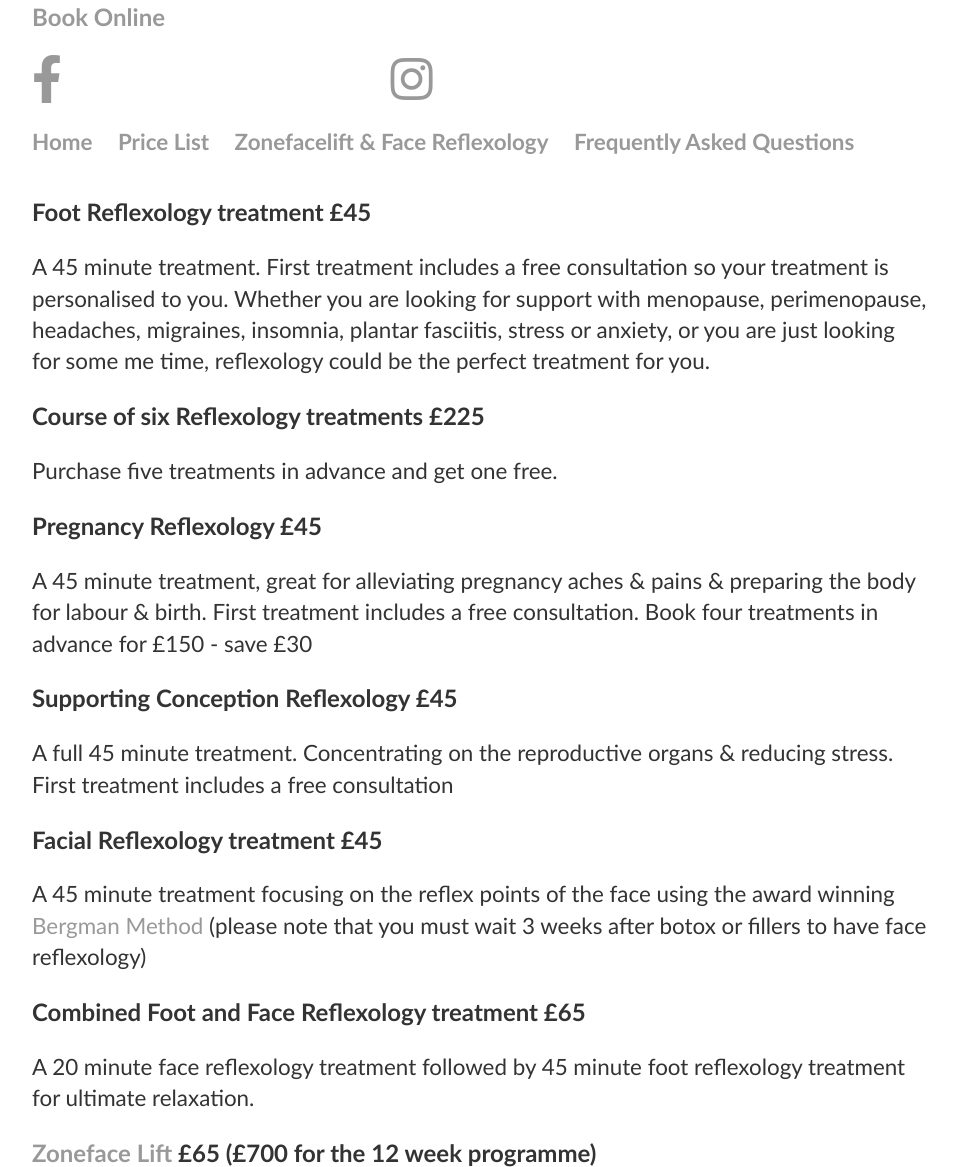
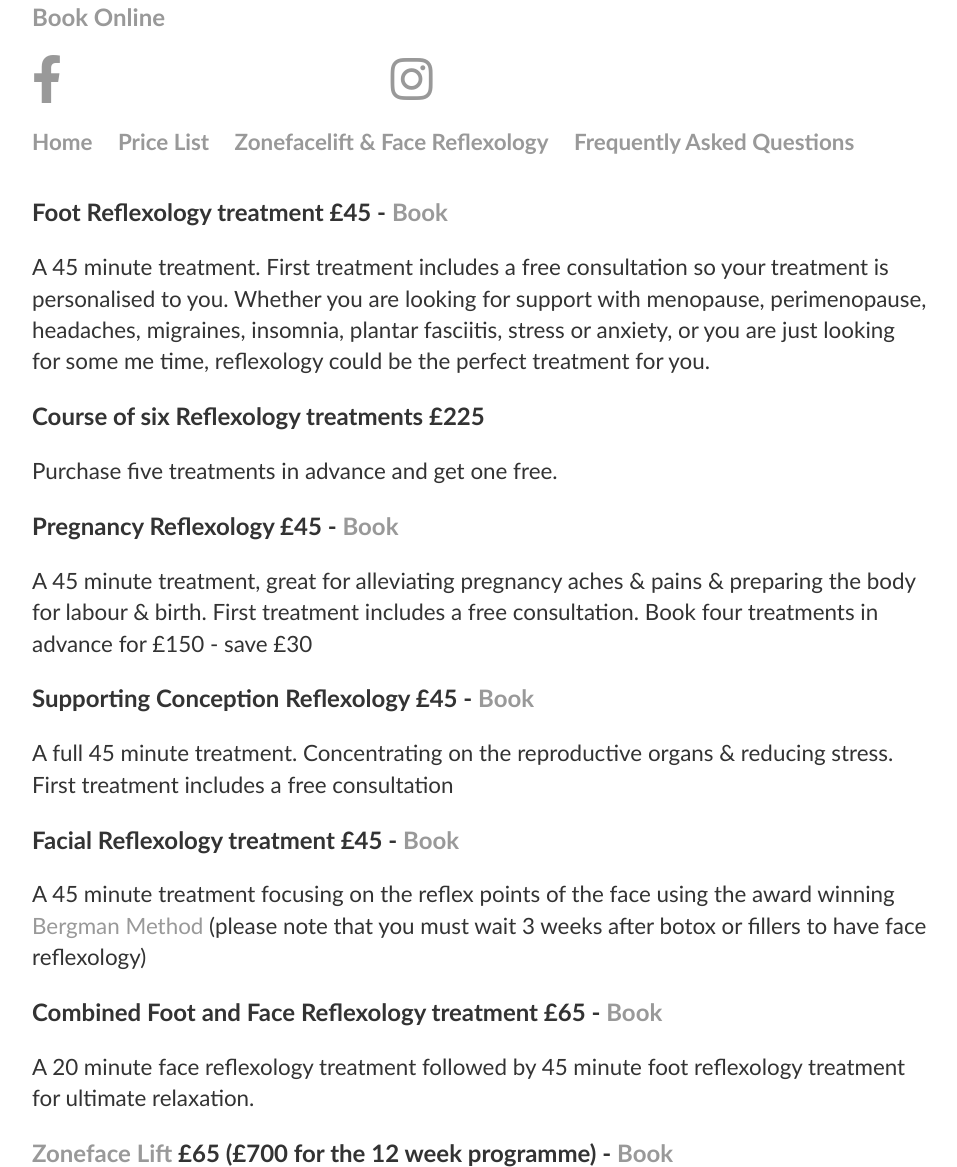
Before and after one commit to Rednax-lab/rednax-lab.github.io, a Jekyll site: the page built from prices.html, in a window 1280 px wide and 1400 px high. Shown: the part 233-1400 px from the top of the window, without its empty margins (160-1117 px from the left). Built offline with Jekyll 4.4.1, drawn with Linux system fonts in a browser that asks for light colours; nearby versions of some CDN libraries.

Commit message:
Update prices.html

```diff
--- a/prices.html
+++ b/prices.html
@@ -4,19 +4,19 @@ title: Price List
 ---
 <div class="prices">
 	<section class="text with images">
-		<h2>Foot Reflexology treatment £45</h2>
+		<h2>Foot Reflexology treatment £45 - <a href="https://www.fresha.com/a/carshalton-reflexology-wallington-park-lane-mr8ausql/booking?menu=true&pId=1384912&fbclid=PAY2xjawG6qmdleHRuA2FlbQIxMAABpsArgp00PbGOdbwuW-AMQS1Hl8HjKkzwJXIBU9EAzrQjSqmkmJrnyPpK0g_aem_SYo8Aq8qtKz7NAJwznRmRg">Book</a></h2>
 		<p>A 45 minute treatment. First treatment includes a free consultation so your treatment is personalised to you. Whether you are looking for support with menopause, perimenopause, headaches, migraines, insomnia, plantar fasciitis, stress or anxiety, or you are just looking for some me time, reflexology could be the perfect treatment for you.</p>
 		<h2>Course of six Reflexology treatments £225</h2>
 		<p>Purchase five treatments in advance and get one free.</p>
-    		<h2>Pregnancy Reflexology £45</h2>
+    		<h2>Pregnancy Reflexology £45 - <a href="https://www.fresha.com/a/carshalton-reflexology-wallington-park-lane-mr8ausql/booking?menu=true&pId=1384912&fbclid=PAY2xjawG6qmdleHRuA2FlbQIxMAABpsArgp00PbGOdbwuW-AMQS1Hl8HjKkzwJXIBU9EAzrQjSqmkmJrnyPpK0g_aem_SYo8Aq8qtKz7NAJwznRmRg">Book</a></h2>
     		<p>A 45 minute treatment, great for alleviating pregnancy aches & pains & preparing the body for labour & birth. First treatment includes a free consultation. Book four treatments in advance for £150 - save £30</p>
-		<h2>Supporting Conception Reflexology £45</h2>
+		<h2>Supporting Conception Reflexology £45 - <a href="https://www.fresha.com/a/carshalton-reflexology-wallington-park-lane-mr8ausql/booking?menu=true&pId=1384912&fbclid=PAY2xjawG6qmdleHRuA2FlbQIxMAABpsArgp00PbGOdbwuW-AMQS1Hl8HjKkzwJXIBU9EAzrQjSqmkmJrnyPpK0g_aem_SYo8Aq8qtKz7NAJwznRmRg">Book</a></h2>
 		<p>A full 45 minute treatment. Concentrating on the reproductive organs & reducing stress. First treatment includes a free consultation</p>
-		<h2>Facial Reflexology treatment £45</h2>
+		<h2>Facial Reflexology treatment £45 - <a href="https://www.fresha.com/a/carshalton-reflexology-wallington-park-lane-mr8ausql/booking?menu=true&pId=1384912&fbclid=PAY2xjawG6qmdleHRuA2FlbQIxMAABpsArgp00PbGOdbwuW-AMQS1Hl8HjKkzwJXIBU9EAzrQjSqmkmJrnyPpK0g_aem_SYo8Aq8qtKz7NAJwznRmRg">Book</a></h2>
 		<p>A 45 minute treatment focusing on the reflex points of the face using the award winning <a href="https://www.zonefacelift.com/">Bergman Method</a> (please note that you must wait 3 weeks after botox or fillers to have face reflexology)</p>
-		<h2>Combined Foot and Face Reflexology treatment £65</h2>
+		<h2>Combined Foot and Face Reflexology treatment £65 - <a href="https://www.fresha.com/a/carshalton-reflexology-wallington-park-lane-mr8ausql/booking?menu=true&pId=1384912&fbclid=PAY2xjawG6qmdleHRuA2FlbQIxMAABpsArgp00PbGOdbwuW-AMQS1Hl8HjKkzwJXIBU9EAzrQjSqmkmJrnyPpK0g_aem_SYo8Aq8qtKz7NAJwznRmRg">Book</a></h2>
 		<p>A 20 minute face reflexology treatment followed by 45 minute foot reflexology treatment for ultimate relaxation.</p>
-		<h2><a href="https://www.zonefacelift.com/">Zoneface Lift</a> £65 (£700 for the 12 week programme)</h2>
+		<h2><a href="https://www.zonefacelift.com/">Zoneface Lift</a> £65 (£700 for the 12 week programme) - <a href="https://www.fresha.com/a/carshalton-reflexology-wallington-park-lane-mr8ausql/booking?menu=true&pId=1384912&fbclid=PAY2xjawG6qmdleHRuA2FlbQIxMAABpsArgp00PbGOdbwuW-AMQS1Hl8HjKkzwJXIBU9EAzrQjSqmkmJrnyPpK0g_aem_SYo8Aq8qtKz7NAJwznRmRg">Book</a></h2>
 		<p>Renowned for removing as much as 10 years in 12 weeks this magical programme will leave you feeling blissed-out, with a smoother face to match. For many women this will eliminate the need for Botox and offers a natural alternative to dermal fillers (please note that you must wait 3 weeks after botox or fillers to have this treatment)</p>
 		<h2>Gift Vouchers</h2>
 		<p>Gift Vouchers available - perfect for birthdays and Christmas</p>
```
